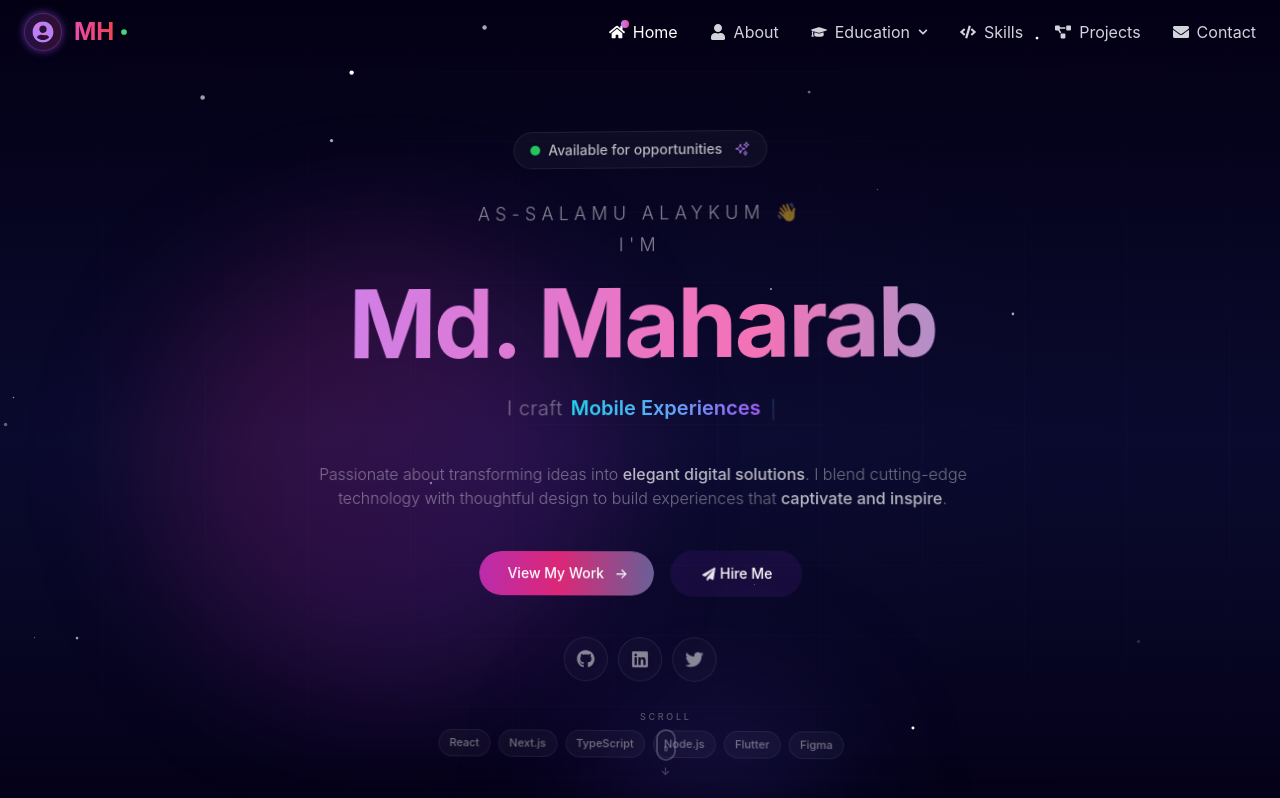
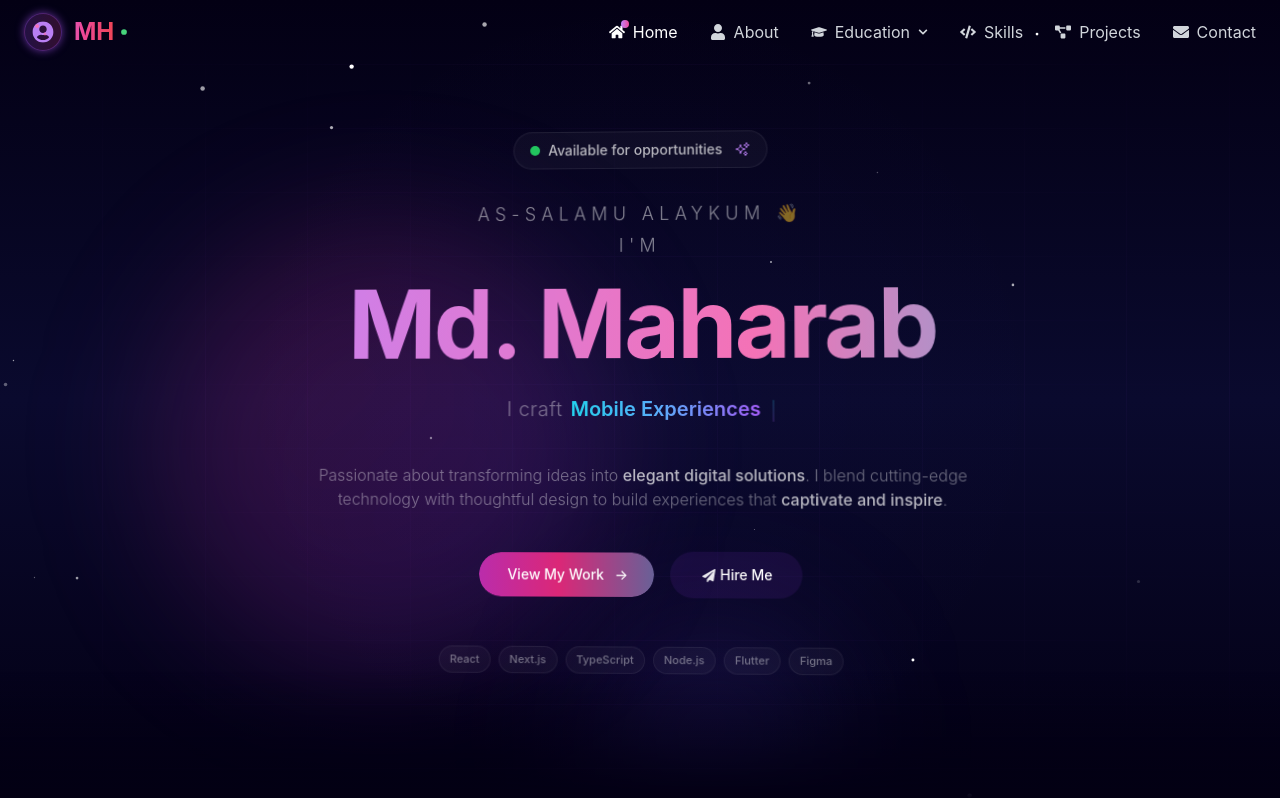
Before and after one commit to Maharab2134/Maharab_Portfolio, a React (Create React App) app: page / in a window 1280 px wide. Shown: the top 798 px of the page. Built offline with nearby package versions, Linux system fonts and the light colour scheme.

Commit message:
some sec del

```diff
--- a/src/components/Hero.tsx
+++ b/src/components/Hero.tsx
@@ -530,64 +530,7 @@ const Hero = () => {
           </motion.a>
         </motion.div>
 
-        {/* Social Links */}
-        <motion.div
-          variants={itemVariants}
-          className="flex justify-center gap-2.5"
-        >
-          {SOCIAL_LINKS.map(({ href, label, icon: Icon, color }) => (
-            <div key={label} className="relative">
-              <motion.a
-                href={href}
-                target="_blank"
-                rel="noopener noreferrer"
-                aria-label={label}
-                className={`group relative flex items-center justify-center w-10 h-10 rounded-full border border-white/[0.08] bg-white/[0.02] backdrop-blur-sm text-white/50 ${color} transition-all duration-300 sm:w-11 sm:h-11`}
-                whileHover={{
-                  scale: 1.15,
-                  borderColor: "rgba(168, 85, 247, 0.3)",
-                  backgroundColor: "rgba(255,255,255,0.05)",
-                }}
-                whileTap={{ scale: 0.9 }}
-                onHoverStart={
-                  shouldReduceEffects
-                    ? undefined
-                    : () => setActiveTooltip(label)
-                }
-                onHoverEnd={
-                  shouldReduceEffects ? undefined : () => setActiveTooltip(null)
-                }
-              >
-                {renderIcon(Icon as React.ComponentType<IconBaseProps>, {
-                  size: 18,
-                })}
 
-                {/* Hover ring effect */}
-                <motion.div
-                  className="absolute inset-0 border-2 rounded-full border-purple-500/0 group-hover:border-purple-500/30"
-                  initial={false}
-                  transition={{ duration: 0.3 }}
-                />
-              </motion.a>
-
-              {/* Tooltip */}
-              <AnimatePresence>
-                {activeTooltip === label && (
-                  <motion.div
-                    initial={{ opacity: 0, y: 8, scale: 0.9 }}
-                    animate={{ opacity: 1, y: 0, scale: 1 }}
-                    exit={{ opacity: 0, y: 8, scale: 0.9 }}
-                    transition={{ duration: 0.2 }}
-                    className="absolute -bottom-9 left-1/2 -translate-x-1/2 px-2.5 py-1 text-xs font-medium text-white bg-white/10 backdrop-blur-xl rounded-lg border border-white/10 whitespace-nowrap"
-                  >
-                    {label}
-                    <div className="absolute w-2 h-2 rotate-45 -translate-x-1/2 border-t border-l -top-1 left-1/2 bg-white/10 border-white/10 backdrop-blur-xl" />
-                  </motion.div>
-                )}
-              </AnimatePresence>
-            </div>
-          ))}
-        </motion.div>
 
         {/* Tech stack floating badges */}
         <motion.div
@@ -619,60 +562,6 @@ const Hero = () => {
           ))}
         </motion.div>
       </motion.div>
-
-      {/* ===== SCROLL INDICATORS ===== */}
-
-      {/* Scroll Down */}
-      <AnimatePresence>
-        {showScrollDown && (
-          <motion.div
-            key="hero-scroll"
-            className="fixed z-50 transform -translate-x-1/2 left-1/2 bottom-6 sm:bottom-8"
-            initial={{ opacity: 0, y: 8 }}
-            animate={{ opacity: 1, y: 0 }}
-            exit={{ opacity: 0, y: 8 }}
-            transition={{ opacity: { duration: 0.4 }, y: { duration: 0.4 } }}
-          >
-            <button
-              aria-label="Scroll down"
-              className="cursor-pointer group"
-              onClick={() =>
-                window.scrollTo({ top: window.innerHeight, behavior: "smooth" })
-              }
-            >
-              <motion.div
-                className="flex flex-col items-center gap-1.5"
-                animate={{ y: [0, 8, 0] }}
-                transition={{
-                  duration: 2,
-                  repeat: Infinity,
-                  ease: "easeInOut",
-                }}
-              >
-                <span className="text-[9px] font-medium tracking-[0.3em] uppercase text-white/30 group-hover:text-white/60 transition-colors">
-                  Scroll
-                </span>
-                <div className="relative w-[20px] h-[32px] rounded-full border-2 border-white/20 group-hover:border-white/40 transition-colors flex justify-center">
-                  <motion.div
-                    className="w-1 h-1.5 mt-1.5 rounded-full bg-white/50"
-                    animate={{ y: [0, 10, 0], opacity: [1, 0.3, 1] }}
-                    transition={{
-                      duration: 1.5,
-                      repeat: Infinity,
-                      ease: "easeInOut",
-                    }}
-                  />
-                </div>
-                {renderIcon(FaArrowDown as React.ComponentType<IconBaseProps>, {
-                  size: 9,
-                  className:
-                    "text-white/20 group-hover:text-white/40 transition-colors",
-                })}
-              </motion.div>
-            </button>
-          </motion.div>
-        )}
-      </AnimatePresence>
 
       {/* Scroll to Top */}
       <AnimatePresence>
```
Also changed, not shown: 11 other files (tests, documents, lock files or other folders).
